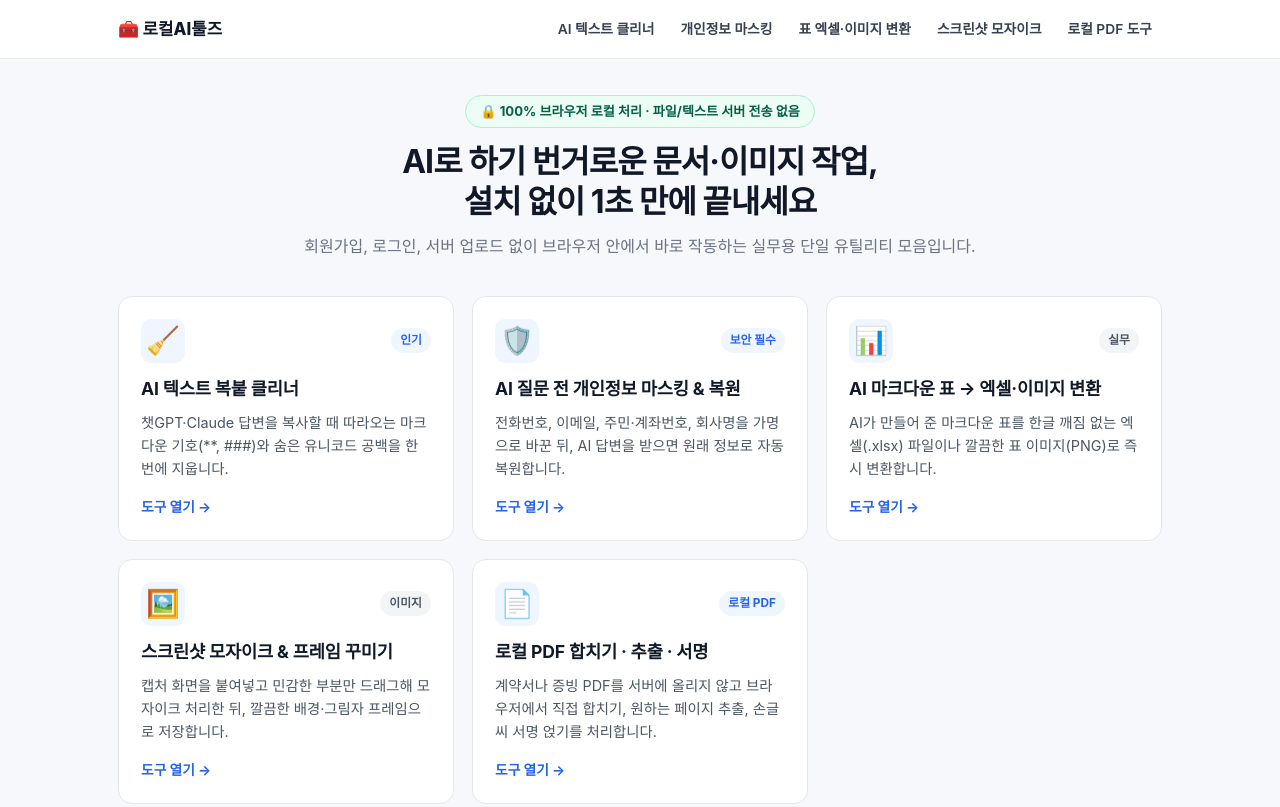
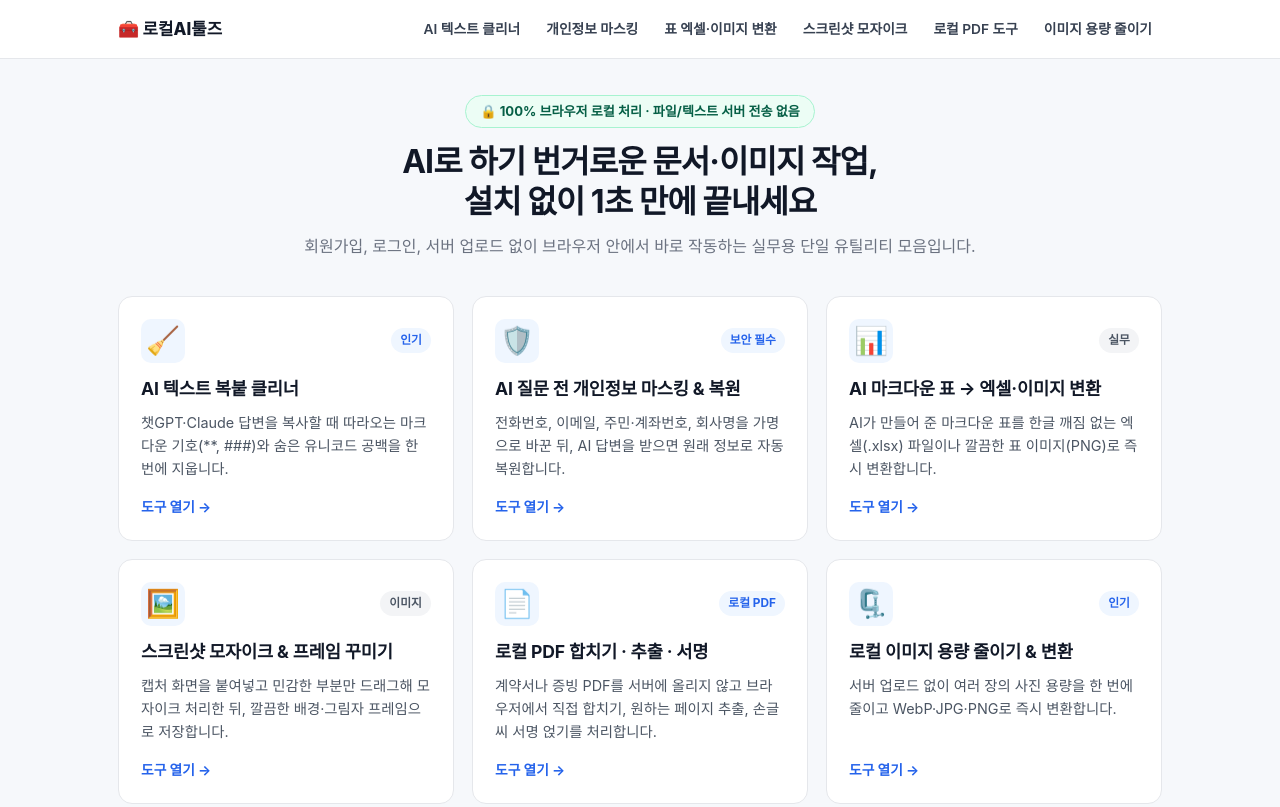
Before and after one commit to ceosuh/ai-text-cleaner, a plain HTML site: page index.html in a window 1280 px wide. Shown: the top 807 px of the page. Drawn offline with Linux system fonts and the light colour scheme.

Commit message:
Update index.html

```diff
--- a/index.html
+++ b/index.html
@@ -243,6 +243,7 @@
         <a href="table-export.html">표 엑셀·이미지 변환</a>
         <a href="screenshot.html">스크린샷 모자이크</a>
         <a href="pdf-tools.html">로컬 PDF 도구</a>
+        <a href="compressor.html">이미지 용량 줄이기</a>
       </div>
     </div>
   </nav>
@@ -305,6 +306,16 @@
           <p>계약서나 증빙 PDF를 서버에 올리지 않고 브라우저에서 직접 합치기, 원하는 페이지 추출, 손글씨 서명 얹기를 처리합니다.</p>
           <span class="tool-cta">도구 열기 →</span>
         </a>
+
+        <a class="tool-card" href="compressor.html">
+       <div class="tool-top">
+         <span class="tool-icon">🗜️</span>
+         <span class="tag hot">인기</span>
+       </div>
+       <h2>로컬 이미지 용량 줄이기 &amp; 변환</h2>
+       <p>서버 업로드 없이 여러 장의 사진 용량을 한 번에 줄이고 WebP·JPG·PNG로 즉시 변환합니다.</p>
+       <span class="tool-cta">도구 열기 →</span>
+     </a>
       </section>
 
       <!-- 추후 Google AdSense 승인 후 광고 배너 삽입 위치 -->
```
